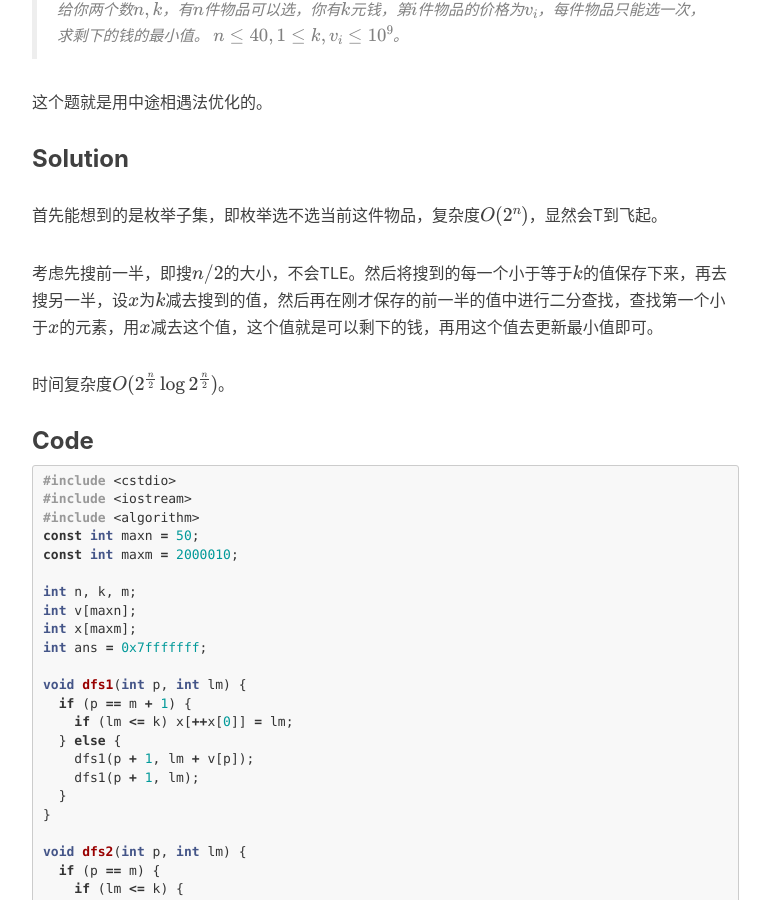
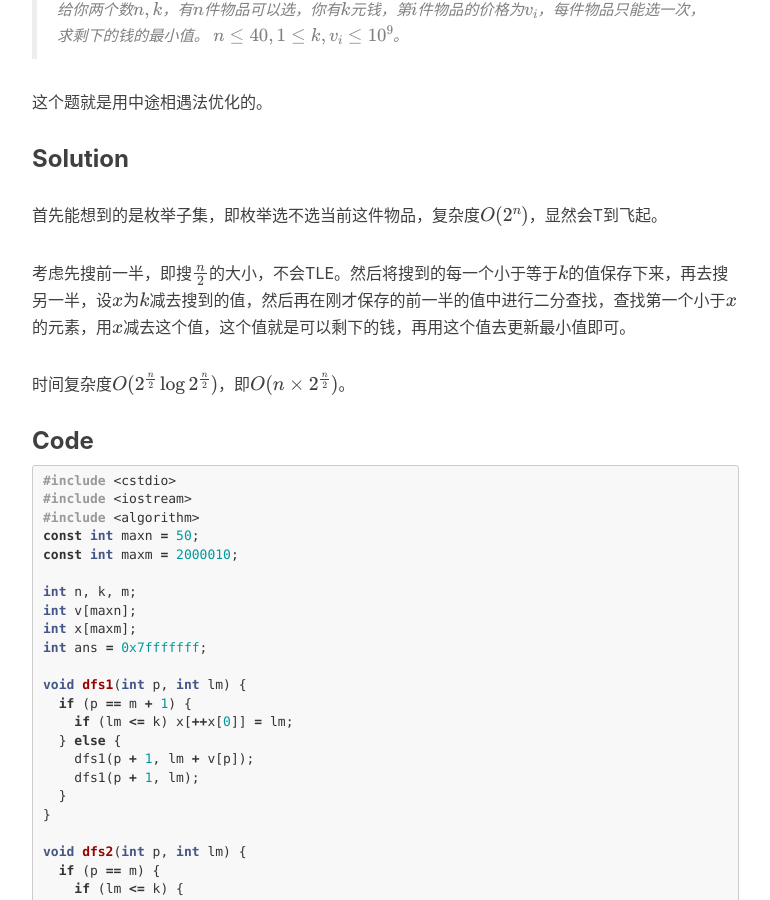
Before and after one commit to Kazusa1103/phqghume.github.com, a Jekyll site: the page built from _posts/2018-11-5-meet_in_the_middle.md, in a window 1280 px wide and 900 px high, scrolled down 1152 px. Shown: the whole window, without its empty margins (233-1003 px from the left). Built offline with Jekyll 4.4.1, drawn with Linux system fonts in a browser that asks for light colours; nearby versions of some CDN libraries; formulas are drawn with MathJax 3; comment, search, counter and statistics services are not loaded.

Commit message:
Update 2018-11-5-meet_in_the_middle.md

```diff
--- a/_posts/2018-11-5-meet_in_the_middle.md
+++ b/_posts/2018-11-5-meet_in_the_middle.md
@@ -38,9 +38,9 @@ tags:
 
 首先能想到的是枚举子集，即枚举选不选当前这件物品，复杂度$$O(2^{n})$$，显然会T到飞起。
 
-考虑先搜前一半，即搜$$n/2$$的大小，不会TLE。然后将搜到的每一个小于等于$$k$$的值保存下来，再去搜另一半，设$$x$$为$$k$$减去搜到的值，然后再在刚才保存的前一半的值中进行二分查找，查找第一个小于$$x$$的元素，用$$x$$减去这个值，这个值就是可以剩下的钱，再用这个值去更新最小值即可。
+考虑先搜前一半，即搜$$\frac{n}{2}$$的大小，不会TLE。然后将搜到的每一个小于等于$$k$$的值保存下来，再去搜另一半，设$$x$$为$$k$$减去搜到的值，然后再在刚才保存的前一半的值中进行二分查找，查找第一个小于$$x$$的元素，用$$x$$减去这个值，这个值就是可以剩下的钱，再用这个值去更新最小值即可。
 
-时间复杂度$$O(2^{\frac{n}{2}}\log 2^{\frac{n}{2}})$$。
+时间复杂度$$O(2^{\frac{n}{2}}\log 2^{\frac{n}{2}})$$，即$$O(n\times 2^{\frac{n}{2}})$$。
 
 ### Code
 
```
